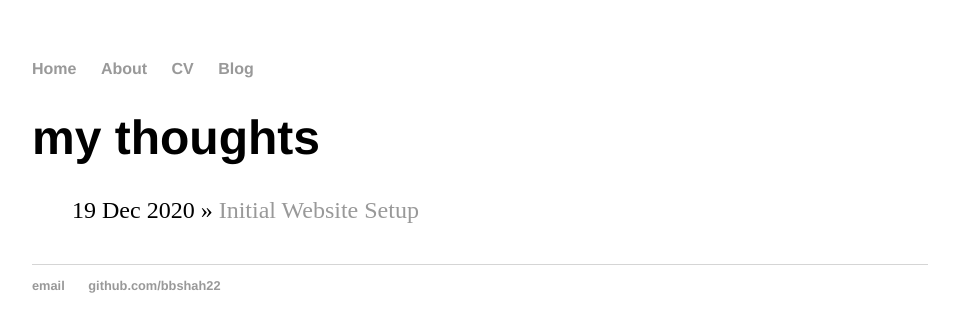
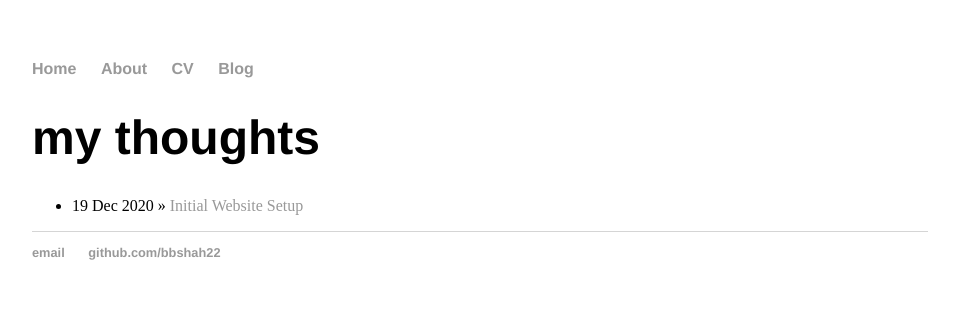
Before and after one commit to bbshah22/bbshah22.github.io, a Jekyll site: the page built from blog/index.html, in a window 1280 px wide. Shown: the top 332 px of the page, without its empty margins (160-1119 px from the left). Built offline with Jekyll 4.4.1, drawn with Linux system fonts in a browser that asks for light colours.

Commit message:
Update index.html

```diff
--- a/blog/index.html
+++ b/blog/index.html
@@ -3,7 +3,7 @@ layout: default
 title: my thoughts
 ---
 	<h1>{{ page.title }}</h1>
-	<ul class="posts">
+	<ul class="_posts">
 
 	  {% for post in site.posts %}
 	    <li><span>{{ post.date | date_to_string }}</span> » <a href="{{ post.url }}" title="{{ post.title }}">{{ post.title }}</a></li>
```
